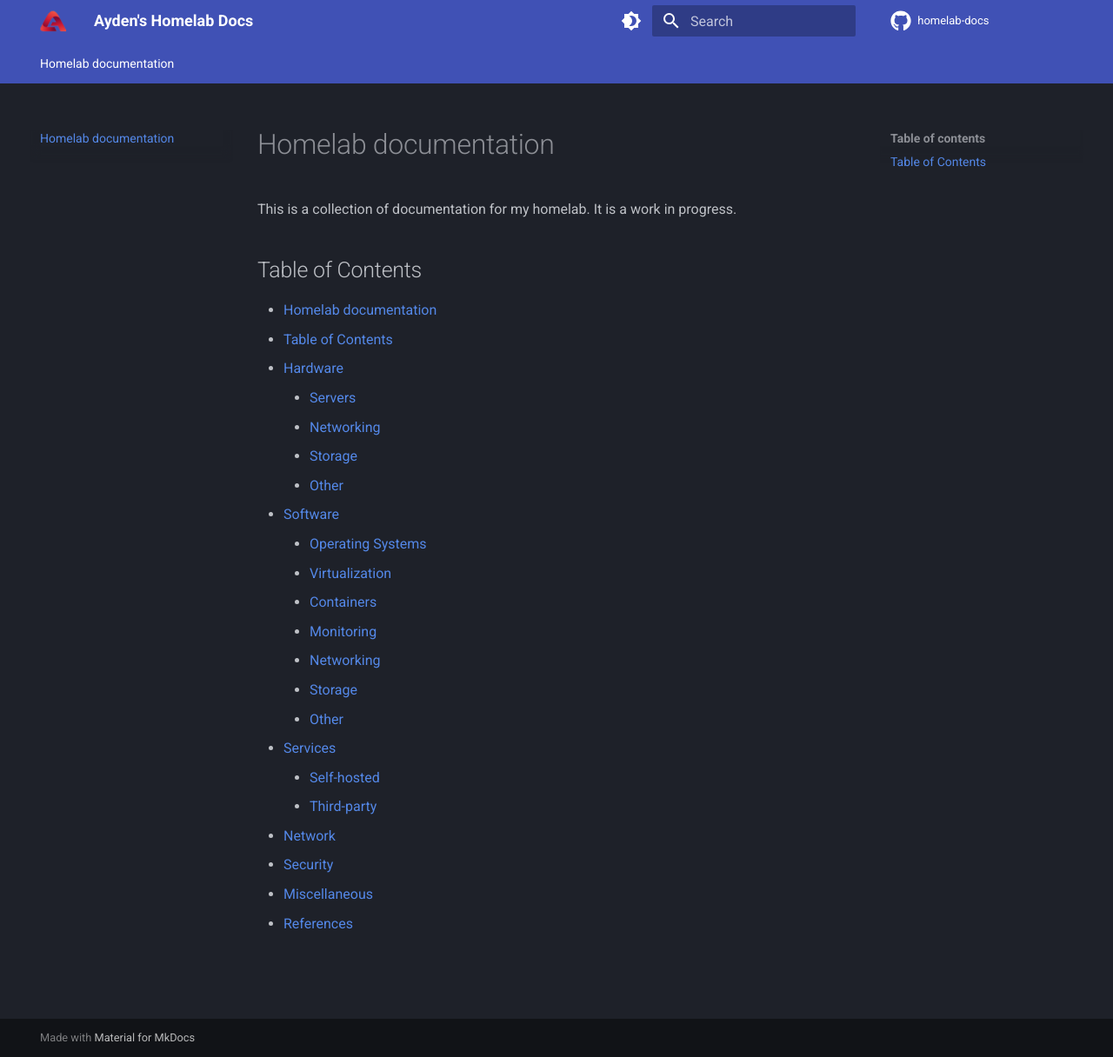
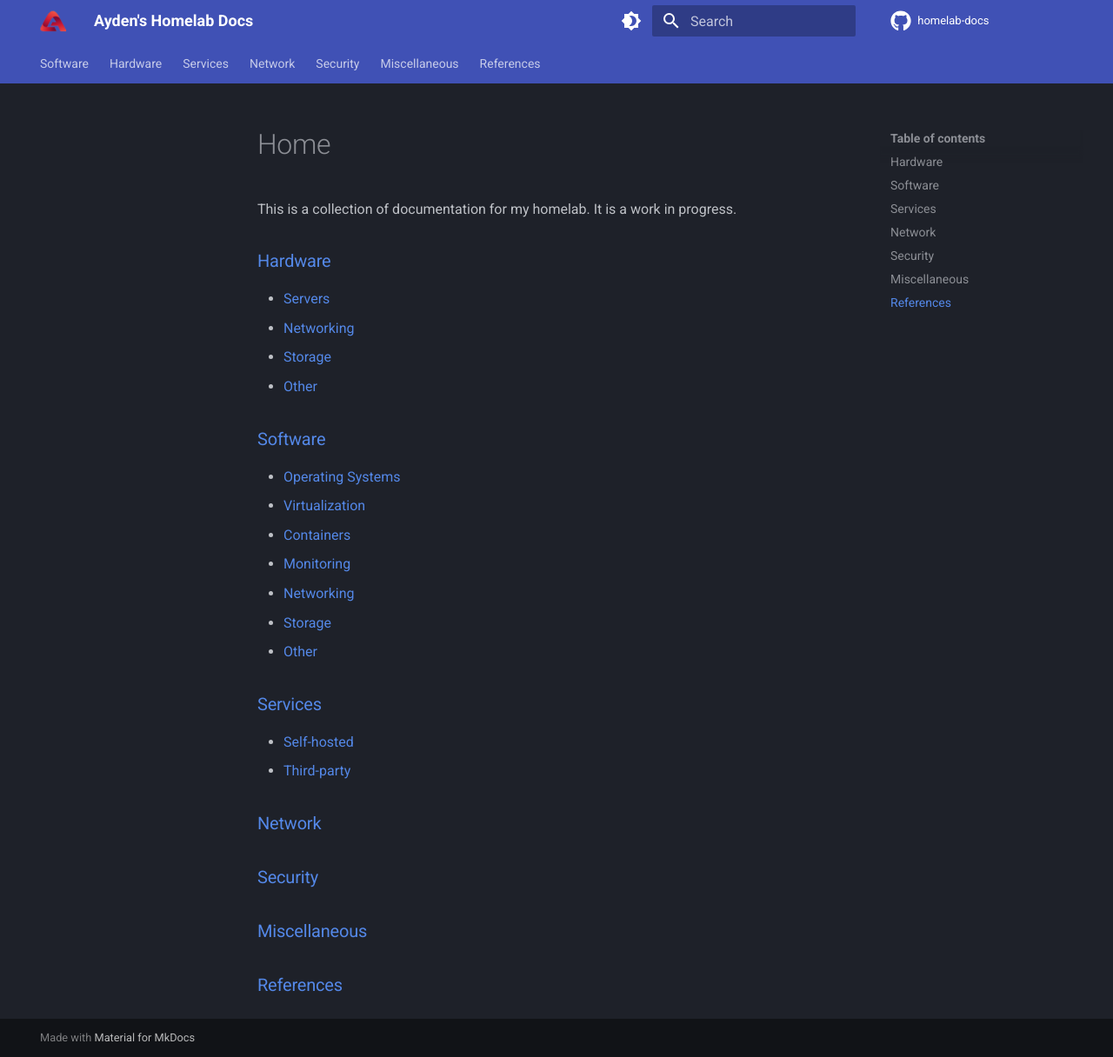
Before and after one commit to aydenjahola/homelab-docs, an MkDocs documentation site: the page built from docs/index.md, in a window 1280 px wide and 1216 px high. Shown: the whole window at 87% size. Built offline with MkDocs 1.6.1 and Material for MkDocs 9.7.7, drawn with Linux system fonts in a browser that asks for light colours; comment, search, counter and statistics services are not loaded.

Commit message:
fix navigation and home screen

```diff
--- /dev/null
+++ b/docs/hardware/index.md
@@ -0,0 +1 @@
+# Hardware
--- a/docs/index.md
+++ b/docs/index.md
@@ -1,28 +1,31 @@
-# Homelab documentation
+# Home
 
 This is a collection of documentation for my homelab. It is a work in progress.
 
-## Table of Contents
 
-- [Homelab documentation](#homelab-documentation)
-  - [Table of Contents](#table-of-contents)
-  - [Hardware](#hardware)
-    - [Servers](#servers)
-    - [Networking](#networking)
-    - [Storage](#storage)
-    - [Other](#other)
-  - [Software](#software)
-    - [Operating Systems](#operating-systems)
-    - [Virtualization](#virtualization)
-    - [Containers](#containers)
-    - [Monitoring](#monitoring)
-    - [Networking](#networking-1)
-    - [Storage](#storage-1)
-    - [Other](#other-1)
-  - [Services](#services)
-    - [Self-hosted](#self-hosted)
-    - [Third-party](#third-party)
-  - [Network](#network)
-  - [Security](#security)
-  - [Miscellaneous](#miscellaneous)
-  - [References](#references)
+### [Hardware](/hardware)
+  - [Servers](#servers)
+  - [Networking](#networking)
+  - [Storage](#storage)
+  - [Other](#other)
+
+### [Software](/software)
+  - [Operating Systems](#operating-systems)
+  - [Virtualization](#virtualization)
+  - [Containers](#containers)
+  - [Monitoring](#monitoring)
+  - [Networking](#networking-1)
+  - [Storage](#storage-1)
+  - [Other](#other-1)
+
+### [Services](/services)
+  - [Self-hosted](#self-hosted)
+  - [Third-party](#third-party)
+
+### [Network](/network)
+
+### [Security](/security)
+
+### [Miscellaneous](/miscellaneous)
+
+### [References](/references)
--- /dev/null
+++ b/docs/miscellaneous/index.md
@@ -0,0 +1 @@
+# Miscellaneous
--- /dev/null
+++ b/docs/network/index.md
@@ -0,0 +1 @@
+# Network
--- /dev/null
+++ b/docs/security/index.md
@@ -0,0 +1 @@
+# Security
--- /dev/null
+++ b/docs/services/index.md
@@ -0,0 +1 @@
+# Services
--- /dev/null
+++ b/docs/software/index.md
@@ -0,0 +1 @@
+# Software
```
Also changed, not shown: docs/references/index.md (added, +1 -0 lines), docs/.pages (added).
